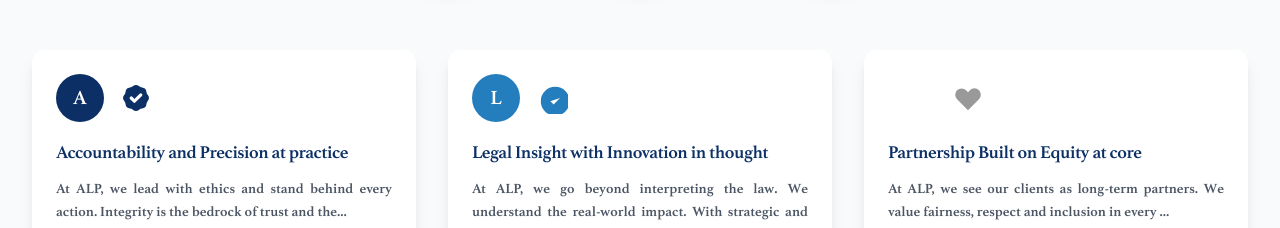
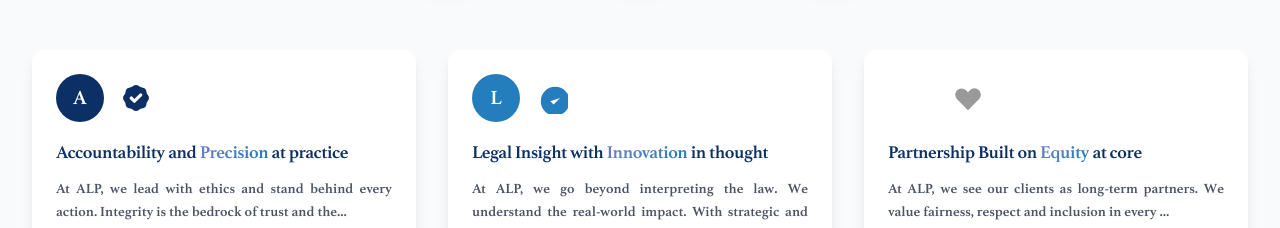
Before and after one commit to aequitaslawpartners/aequitas-law-partners, a Next.js app: page /about in a window 1280 px wide. Shown: the part 1220-1448 px from the top of the page. Built offline with nearby package versions, Linux system fonts and the light colour scheme.

Commit message:
highlight

```diff
--- a/src/app/about/page.js
+++ b/src/app/about/page.js
@@ -51,12 +51,16 @@
   ]
 
   const renderHighlightedText = (text, highlight) => {
-    const parts = text.split(new RegExp(`(${highlight})`, 'gi'))
-    return parts.map((part, index) =>
-      part.toLowerCase() === highlight.toLowerCase() ?
-        <span key={index} className="bg-gradient-to-r from-primary-600 to-secondary-500 bg-clip-text text-transparent font-bold">{part}</span> :
-        part
-    )
+    // Highlight all three key words: Precision, Innovation, and Equity
+    const keyWords = ['Precision', 'Innovation', 'Equity']
+    let highlightedText = text
+
+    keyWords.forEach(word => {
+      const regex = new RegExp(`(${word})`, 'gi')
+      highlightedText = highlightedText.replace(regex, `<span class="bg-gradient-to-r from-primary-600 to-secondary-500 bg-clip-text text-transparent font-bold">$1</span>`)
+    })
+
+    return <span dangerouslySetInnerHTML={{ __html: highlightedText }} />
   }
 
   return (
@@ -131,7 +135,7 @@
                   </div>
                   <div className="flex-1">
                     <h3 className="text-2xl md:text-3xl font-bold text-primary-900 mb-4">
-                      {alpSections[activeSection].letter} – {alpSections[activeSection].title}
+                      {alpSections[activeSection].letter} – {renderHighlightedText(alpSections[activeSection].title, alpSections[activeSection].highlight)}
                     </h3>
                     <p className="text-lg text-gray-700 leading-relaxed">
                       {renderHighlightedText(alpSections[activeSection].content, alpSections[activeSection].highlight)}
@@ -159,7 +163,7 @@
                       </div>
                     </div>
                     <h4 className="text-lg font-semibold text-primary-900 mb-3">
-                      {section.title}
+                      {renderHighlightedText(section.title, section.highlight)}
                     </h4>
                     <p className="text-gray-600 text-sm leading-relaxed">
                       {renderHighlightedText(section.content.substring(0, 100) + '...', section.highlight)}
```
